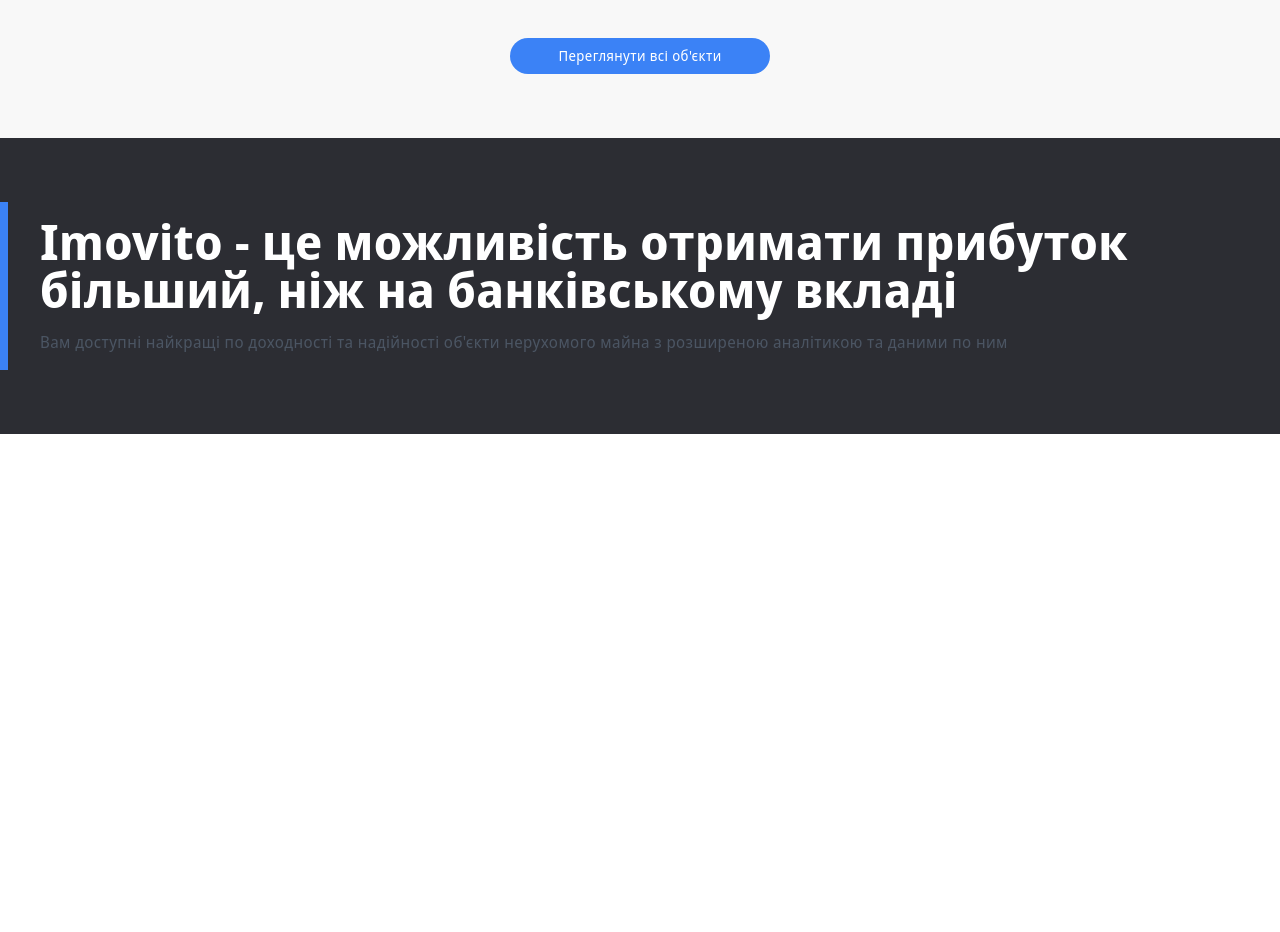
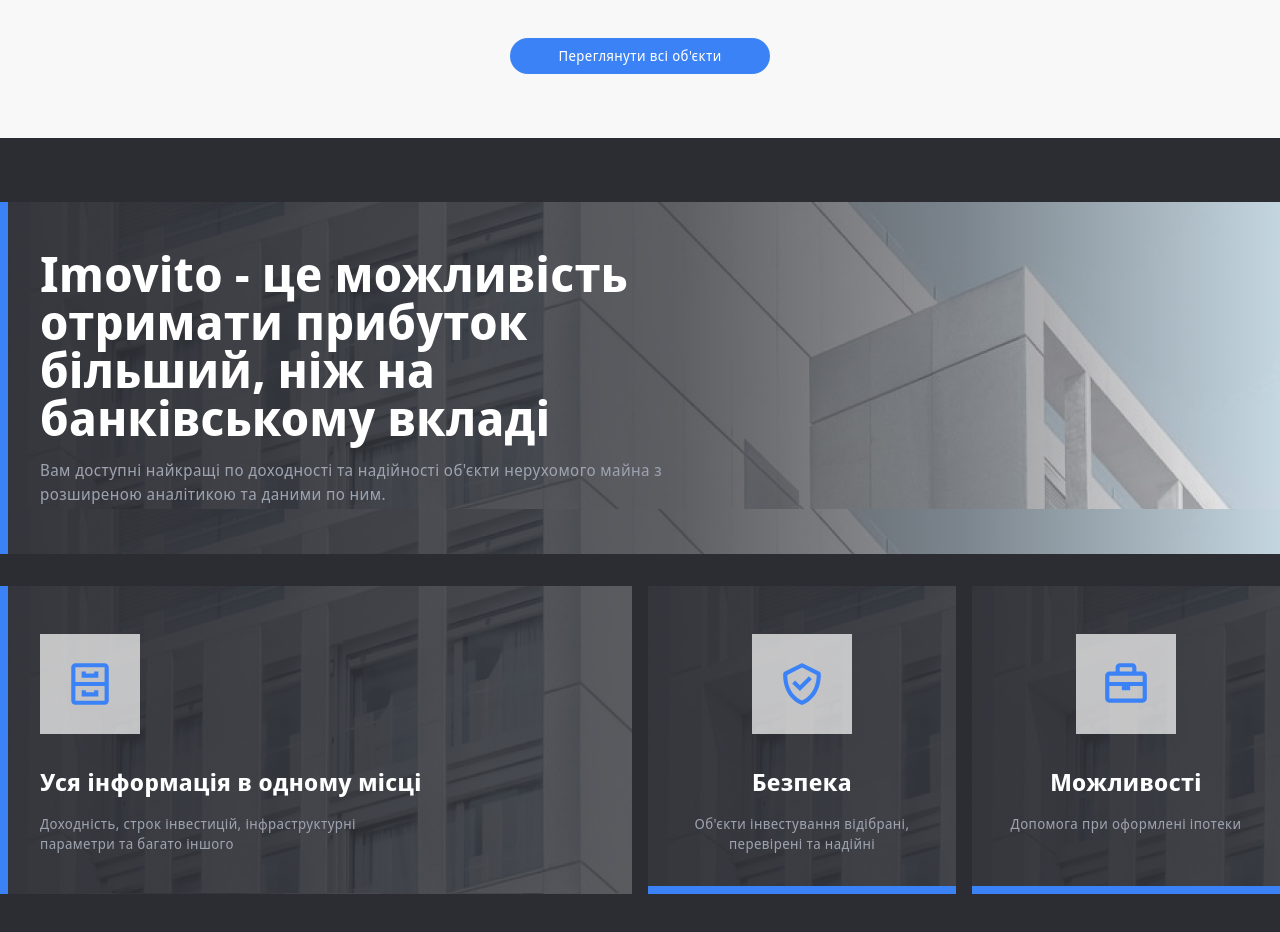
Before and after one commit to Eugene015/nextjs-imovito, a Next.js app: page / in a window 1280 px wide. Shown: the part 1400-2332 px from the top of the page. Before the commit the page ends 1834 px from the top, so only its background shows below. Built offline with nearby package versions, Linux system fonts and the light colour scheme.

Commit message:
promo section works

```diff
--- a/components/Promo.jsx
+++ b/components/Promo.jsx
@@ -1,22 +1,52 @@
 import React from "react";
+import { BiCabinet, BiCheckShield, BiBriefcase } from "react-icons/bi";
 
 function Promo() {
   return (
     <div className="bg-[#2C2D33]">
-      <div className="max-w-[1280px] w-full mx-auto py-16 grid grid-cols-4">
-        <div className="col-span-4 border-l-8 border-blue-500 w-full px-8 py-4">
-          <h1 className="text-white pb-4">
-            Imovito - це можливість отримати прибуток більший, ніж на
-            банківському вкладі
-          </h1>
-          <p className="">
-            Вам доступні найкращі по доходності та надійності об'єкти нерухомого
-            майна з розширеною аналітикою та даними по ним
+      <div className="max-w-[1280px] w-full mx-auto py-16 grid grid-cols-4 gap-x-4 gap-y-8">
+        <div className="col-span-4 border-l-8 border-blue-500 w-full px-8 py-12 bg-[url('../public/assets/promo_bg_1.jpg')]">
+          <div className="max-w-[60%]">
+            <h1 className="text-white pb-4">
+              Imovito - це можливість отримати прибуток більший, ніж на
+              банківському вкладі
+            </h1>
+            <p className="text-gray-400">
+              Вам доступні найкращі по доходності та надійності об'єкти
+              нерухомого майна з розширеною аналітикою та даними по ним.
+            </p>
+          </div>
+        </div>
+        <div className="col-span-2 border-l-8 border-blue-500 w-full px-8 pt-12 pb-8 bg-[url('../public/assets/promo_bg_1.jpg')]">
+          <div className="max-w-[70%]">
+            <div className="bg-white/70 mb-8 text-blue-500 flex items-center justify-center w-[100px] h-[100px]">
+              <BiCabinet size={50} />
+            </div>
+            <h2 className="text-white pb-4">Уся інформація в одному місці</h2>
+            <p className="text-sm text-gray-400">
+              Доходність, строк інвестицій, інфраструктурні параметри та багато
+              іншого
+            </p>
+          </div>
+        </div>
+        <div className="col-span-1 border-b-8 border-blue-500 w-full px-8 pt-12 pb-8 bg-[url('../public/assets/promo_bg_1.jpg')] flex flex-col items-center">
+          <div className="bg-white/70 mb-8 text-blue-500 flex items-center justify-center w-[100px] h-[100px]">
+            <BiCheckShield size={50} />
+          </div>
+          <h2 className="text-white pb-4 text-center">Безпека</h2>
+          <p className="text-sm text-gray-400 text-center">
+            Об'єкти інвестування відібрані, перевірені та надійні
           </p>
         </div>
-        <div className="col-span-2"></div>
-        <div className="col-span-1"></div>
-        <div className="col-span-1"></div>
+        <div className="col-span-1 border-b-8 border-blue-500 w-full px-8 pt-12 pb-8 bg-[url('../public/assets/promo_bg_1.jpg')] flex flex-col items-center">
+          <div className="bg-white/70 mb-8 text-blue-500 flex items-center justify-center w-[100px] h-[100px]">
+            <BiBriefcase size={50} />
+          </div>
+          <h2 className="text-white pb-4 text-center">Можливості</h2>
+          <p className="text-sm text-gray-400 text-center">
+            Допомога при оформлені іпотеки
+          </p>
+        </div>
       </div>
     </div>
   );
```
Also changed, not shown: public/assets/promo_bg_1.jpg (added).
